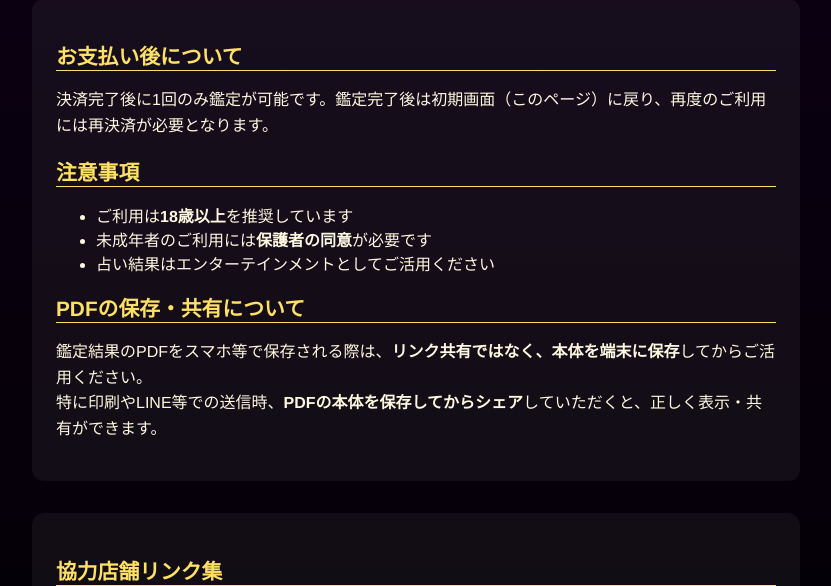
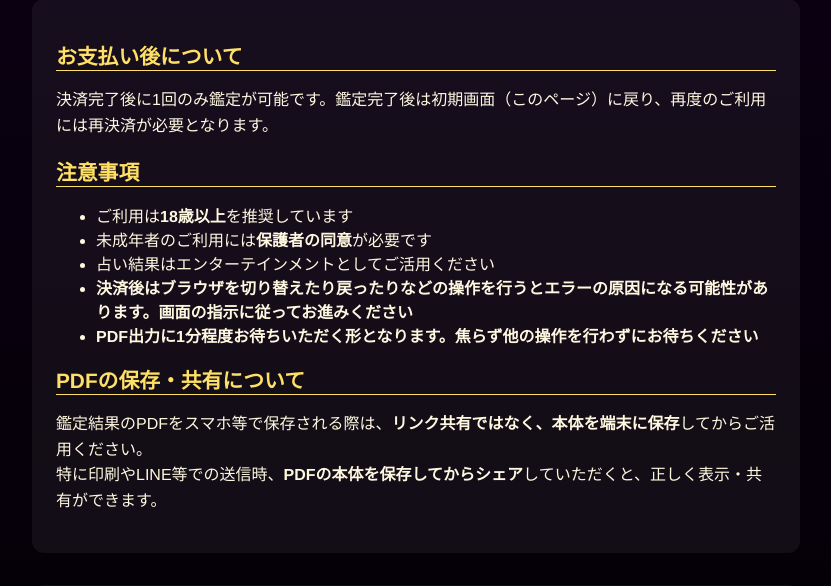
Before and after one commit to uranaya/shincom-unified, a Flask app: template templates/pay.html in a window 1280 px wide. Shown: the part 1928-2514 px from the top of the page, without its empty margins (224-1055 px from the left). Run offline with Flask 2, Linux system fonts and the light colour scheme; the template is opened without the code that fills it, so the values that code supplies are empty; parts of the project's set-up code (start-up, migrations or seed data) failed here and were passed over.

```diff
--- a/templates/pay.html
+++ b/templates/pay.html
@@ -168,7 +168,10 @@
   <li>ご利用は<strong>18歳以上</strong>を推奨しています</li>
   <li>未成年者のご利用には<strong>保護者の同意</strong>が必要です</li>
   <li>占い結果はエンターテインメントとしてご活用ください</li>
+  <li><strong>決済後はブラウザを切り替えたり戻ったりなどの操作を行うとエラーの原因になる可能性があります。画面の指示に従ってお進みください</strong></li>
+  <li><strong>PDF出力に1分程度お待ちいただく形となります。焦らず他の操作を行わずにお待ちください</strong></li>
 </ul>
+
 
 <h2>PDFの保存・共有について</h2>
 <p>
```
Lines whose indentation alone changed are shown as unchanged.
